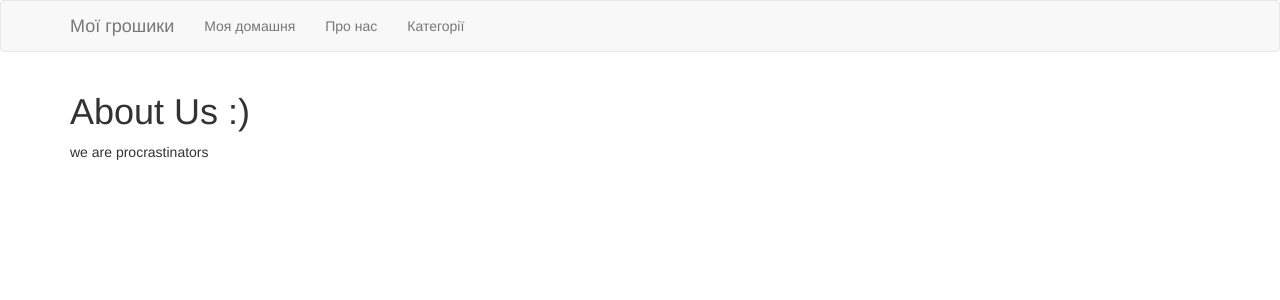
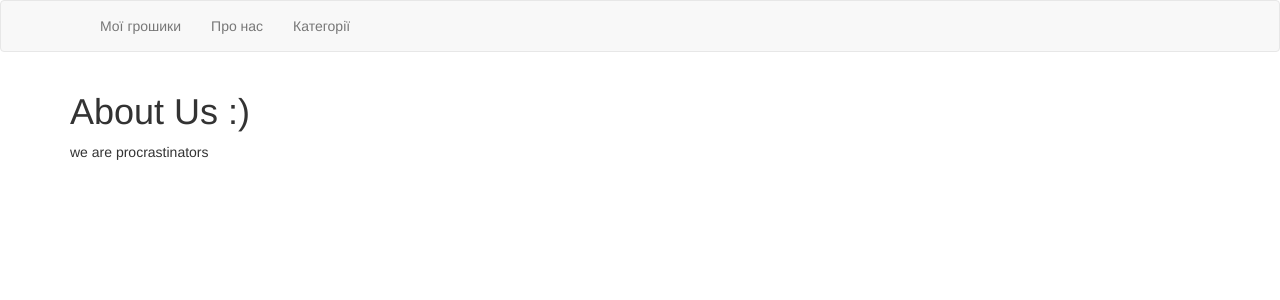
Before and after one commit to olesyat/MyMoney, a Flask app: page /about in a window 1280 px wide. Shown: the top 300 px of the page. Run offline with Flask 2, Linux system fonts and the light colour scheme; some libraries are stand-ins or nearby versions.

Commit message:
changed "Мої грошики"

```diff
--- a/templates/includes/_navbar.html
+++ b/templates/includes/_navbar.html
@@ -7,11 +7,10 @@
            <span class="icon-bar"></span>
            <span class="icon-bar"></span>
          </button>
-         <a class="navbar-brand" href="#">Мої грошики</a>
        </div>
        <div id="navbar" class="collapse navbar-collapse">
          <ul class="nav navbar-nav">
-           <li><a href="/">Моя домашня</a></li>
+           <li><a href="/">Мої грошики</a></li>
            <li><a href="/about">Про нас</a></li>
            <li><a href="/categories">Категорії</a></li>
          </ul>
```
